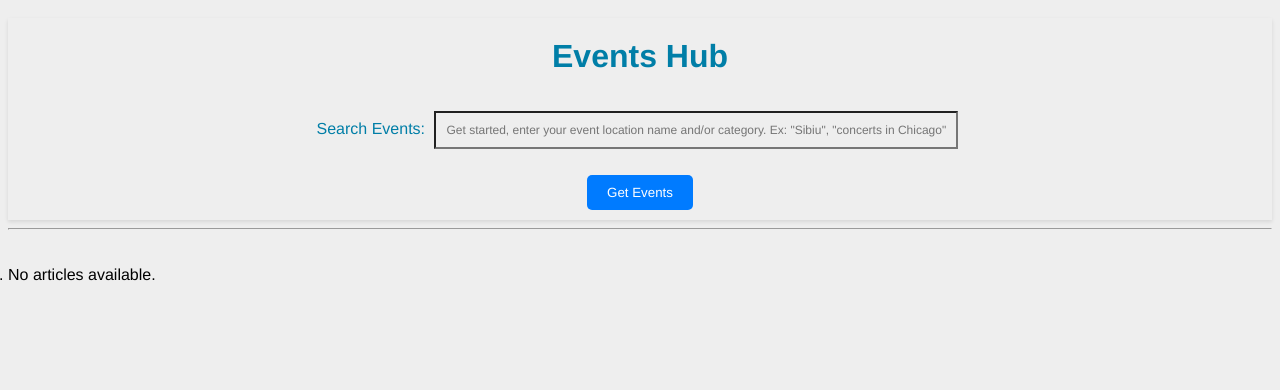
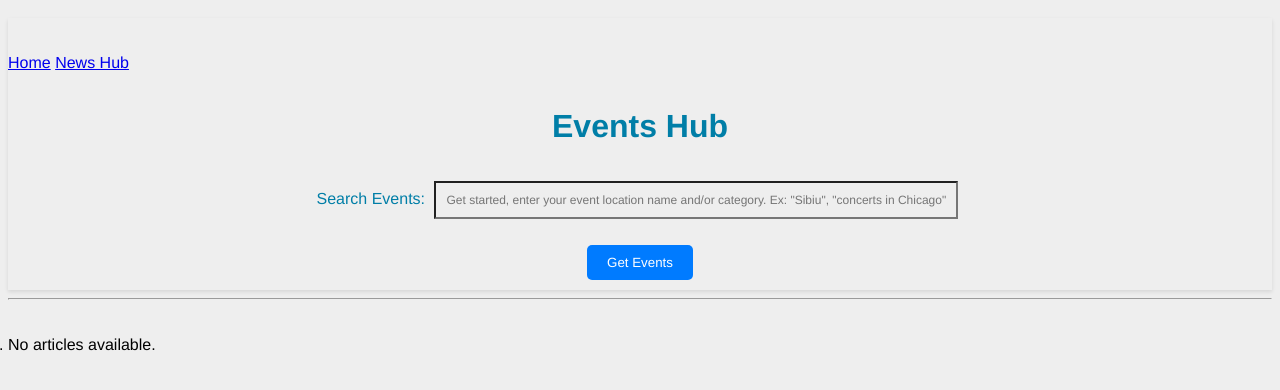
Before and after one commit to Dealer86/The-Hub, a Django app: page /events/ in a window 1280 px wide. Shown: the top 390 px of the page. Run offline with Django 4.2, Linux system fonts and the light colour scheme; data that the repository does not hold is empty.

Commit message:
Added links to home and news hub into events_app.html

```diff
--- a/event_newsletter_project/templates/events_app.html
+++ b/event_newsletter_project/templates/events_app.html
@@ -9,6 +9,10 @@
 </head>
 <body>
     <header class="sticky">
+        <p>
+            <a href="{% url 'home' %}">Home</a>
+            <a href="{% url  'get_news' %}">News Hub</a>
+        </p>
         <h1>Events Hub</h1>
         <nav>
             <form method="post" class="center-form">
```
